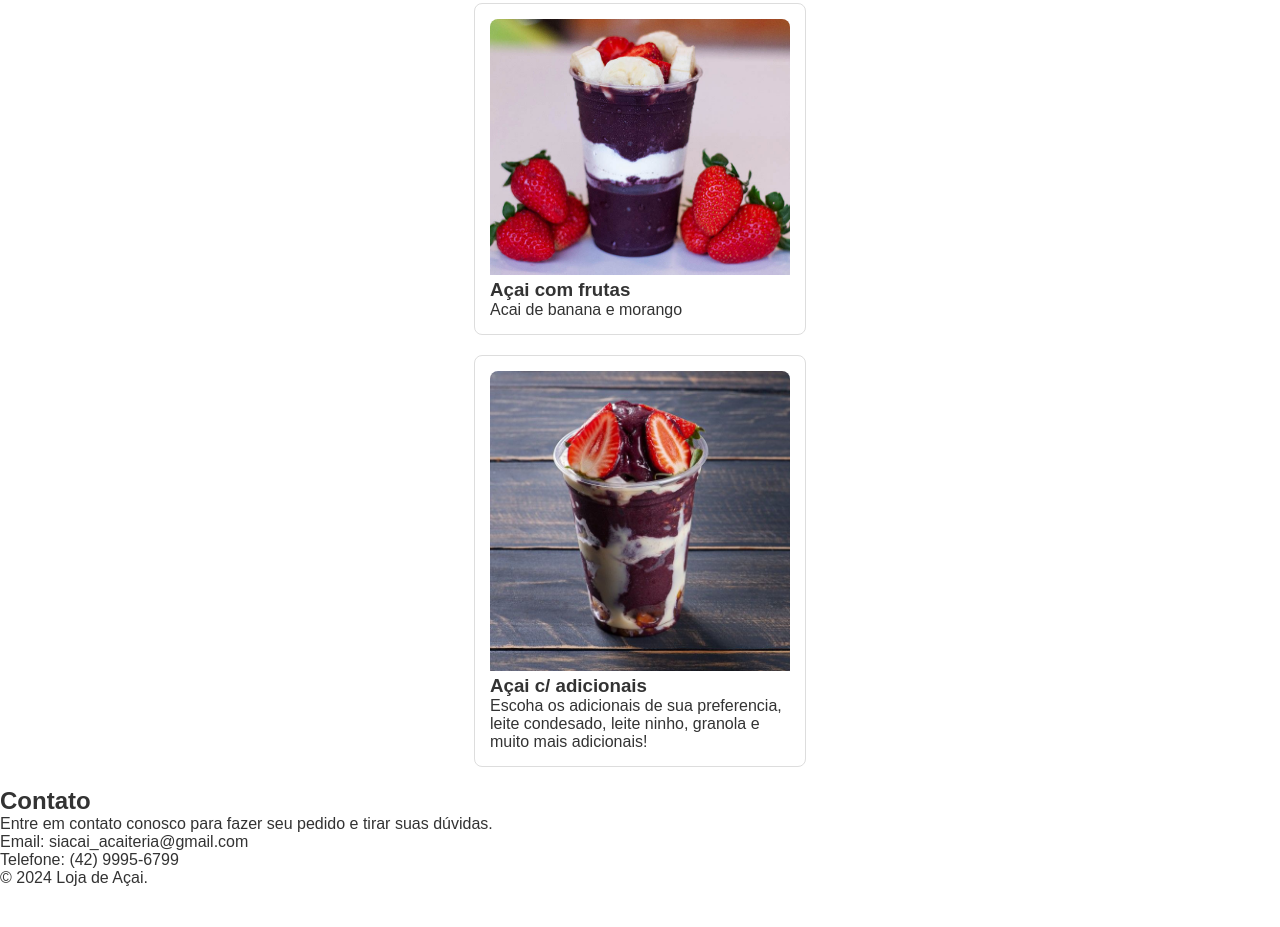
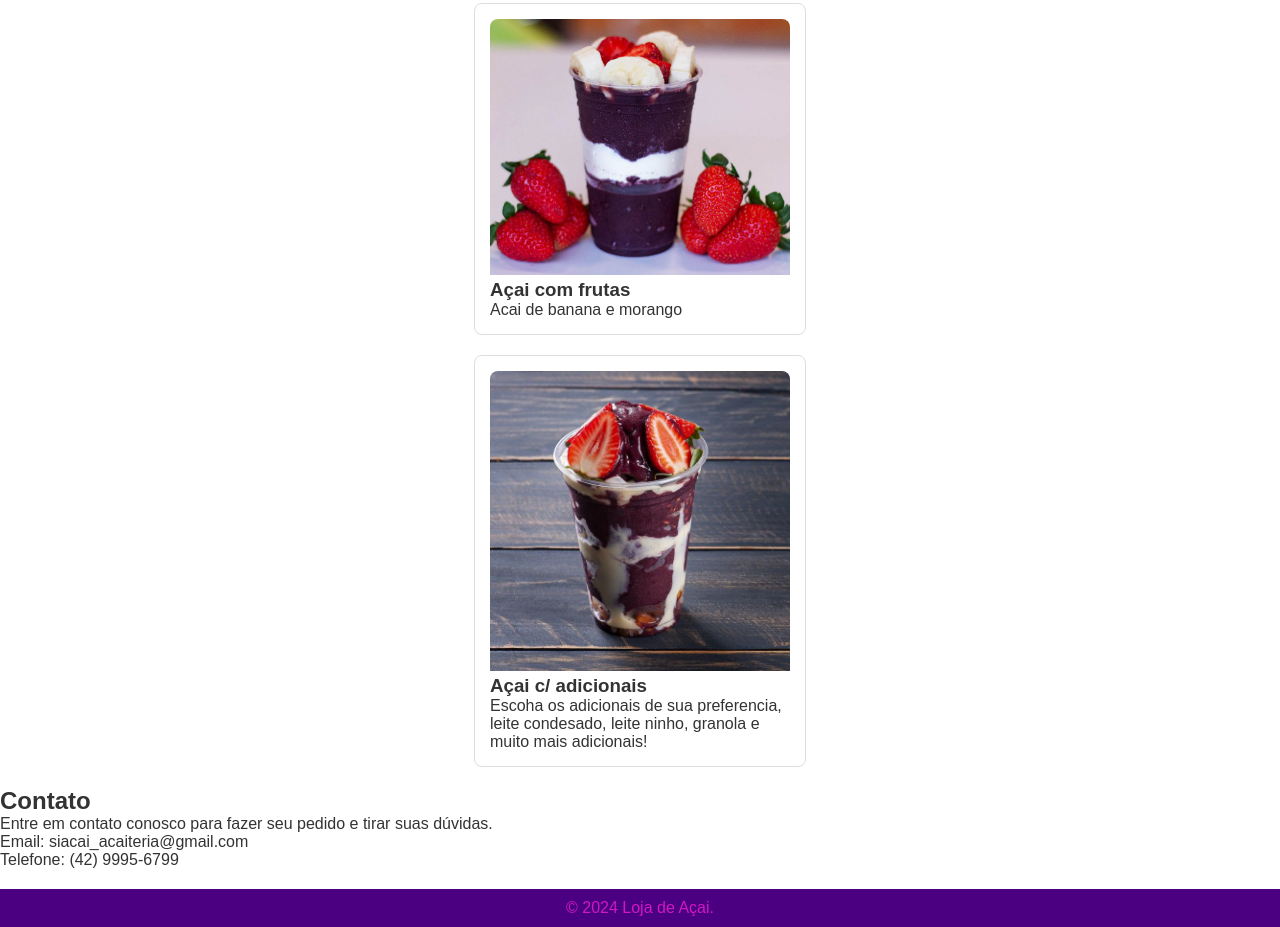
Before and after one commit to Analuizaverz25/site, a plain HTML site: page index.html in a window 1280 px wide. Shown: the part 554-1481 px from the top of the page. Before the commit the page ends 1441 px from the top, so only its background shows below. Drawn offline with Linux system fonts and the light colour scheme.

Commit message:
Adicionado um estilo para o rodapé

```diff
--- a/index.html
+++ b/index.html
@@ -20,7 +20,7 @@
             text-align: center;
         }
 
-        header h1, header p {
+        header h1, header p, footer p {
             background-color: transparent;
             color: #d116c5;
         }
@@ -42,6 +42,14 @@
         .card img {
             max-width: 100%;
             border-radius: 8px 8px 0 0;
+        }
+
+        footer {
+            background-color: #4b0082;
+            color: white;
+            text-align: center;
+            padding: 10px 0;
+            margin-top: 20px;
         }
     </style>
 </head>
```
